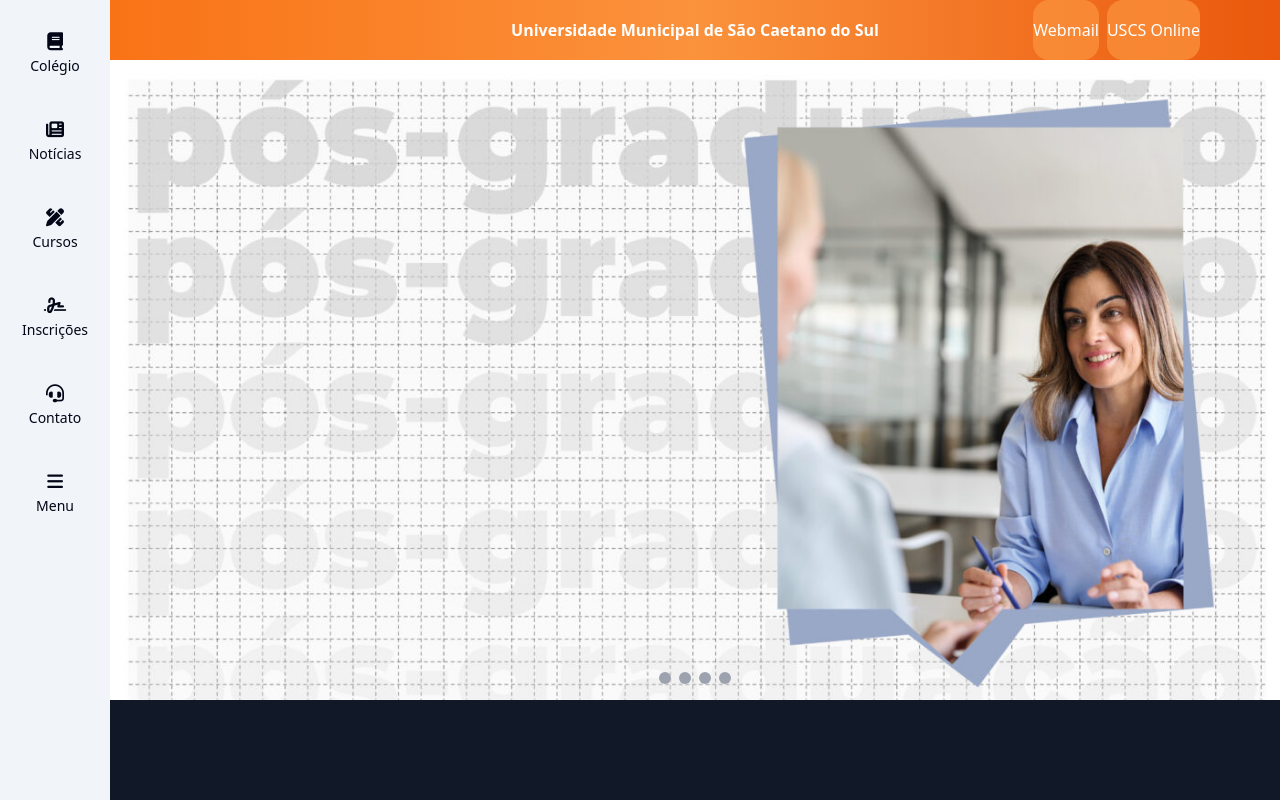
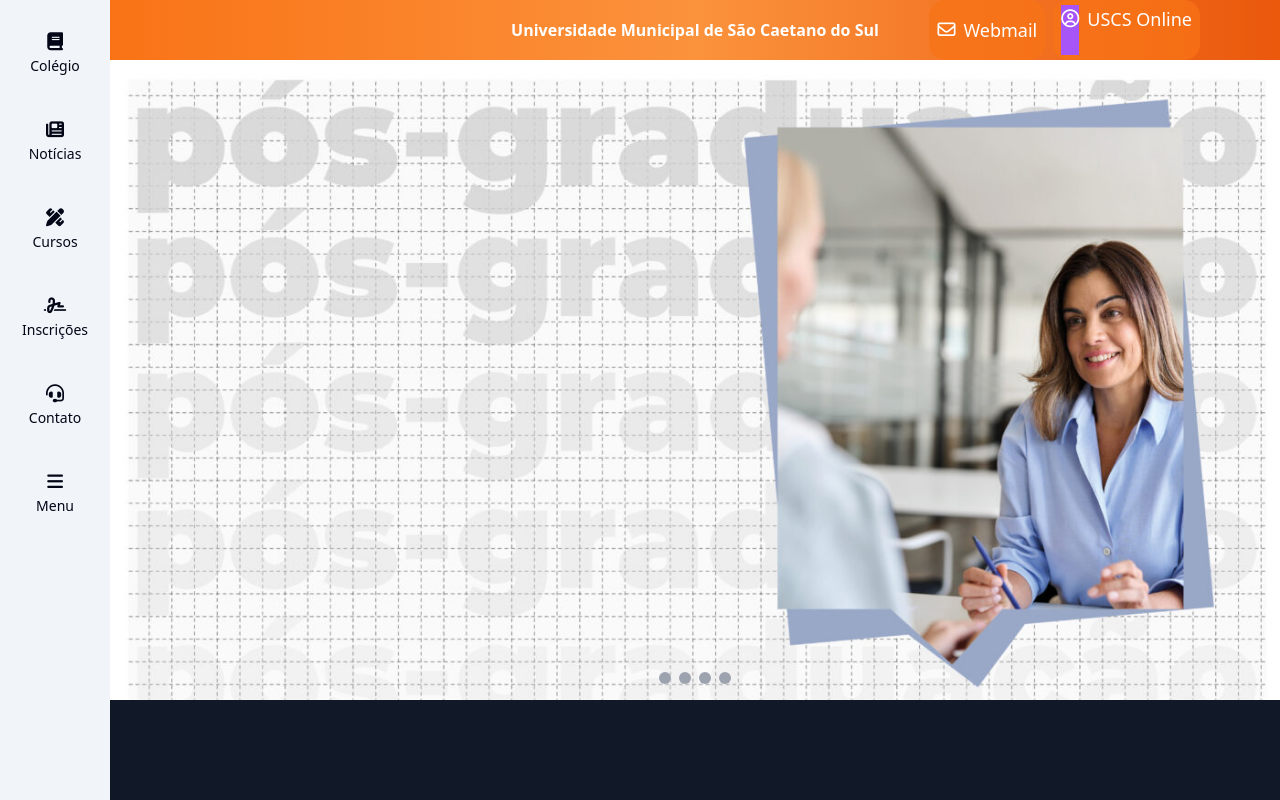
Before and after one commit to efpatti/forms-table, a plain HTML site: page index.html in a window 1280 px wide. Drawn offline with nearby package versions, Linux system fonts and the light colour scheme.

Commit message:
icones navbar adicionados

```diff
--- a/index.html
+++ b/index.html
@@ -39,8 +39,18 @@
        </h1>
       </div>
       <div class="absolute right-[80px] h-full flex space-x-2">
-       <button class="bg-orange-400/75 rounded-2xl">Webmail</button>
-       <button class="bg-orange-400/75 rounded-2xl">USCS Online</button>
+       <button
+        class="hover:bg-orange-600 duration-[200ms] ease-in bg-orange-500/75 rounded-2xl flex h-full space-x-2 justify-center items-center p-2"
+       >
+        <i class="fa-regular fa-envelope text-lg"></i>
+        <span class="text-lg"> Webmail </span>
+       </button>
+       <button
+        class="hover:bg-orange-600 duration-[200ms] ease-in bg-orange-500/75 rounded-2xl flex h-full space-x-2 justify-center items-center p-2"
+       >
+        <i class="fa-regular fa-circle-user text-lg bg-purple-500 h-[50px]"></i>
+        <span class="text-lg h-[50px]"> USCS Online </span>
+       </button>
       </div>
      </nav>
      <div class="w-full relative h-[80vh] overflow-hidden">
```
